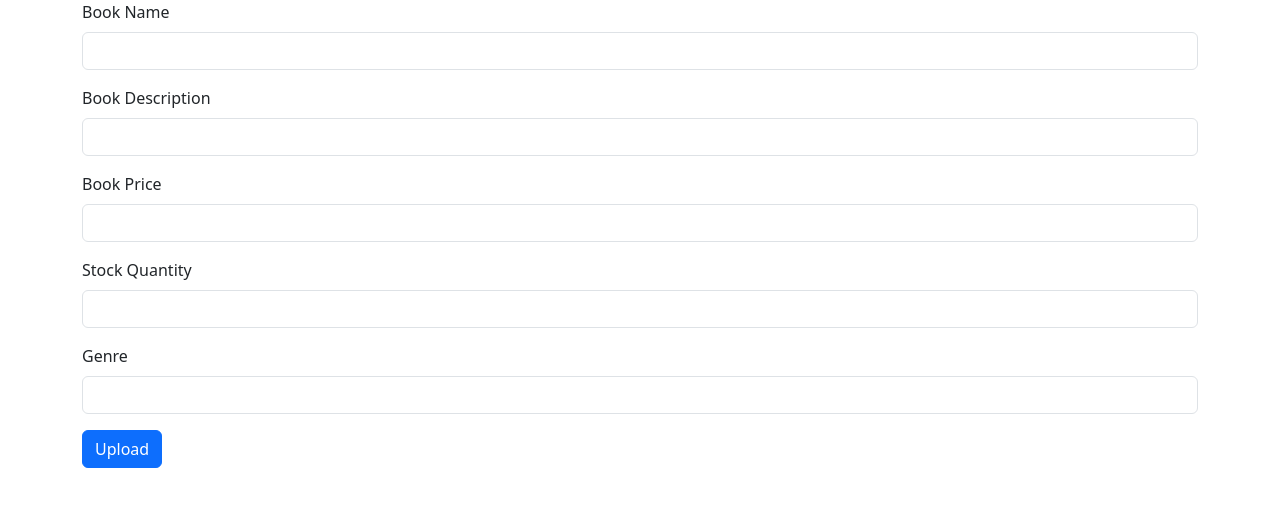
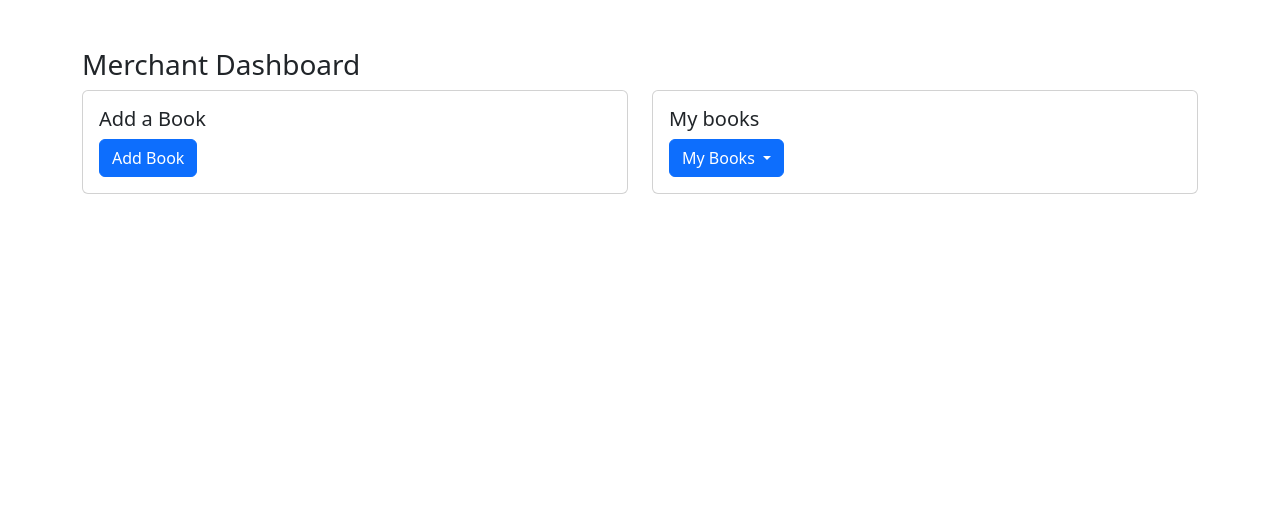
Before and after one commit to ch-Abhinay/bookshop, a Flask app: page /merchant_dashboard in a window 1280 px wide. Shown: the part 56-563 px from the top of the page. Run offline with Flask 3, Linux system fonts and the light colour scheme; a user stored in the database is signed in; data comes from the database, SQL or seed files in the repository.

Commit message:
added elements

```diff
--- a/templates/merchant_dash.html
+++ b/templates/merchant_dash.html
@@ -1,30 +1,40 @@
 {% include 'base.html' %}
 {% block body %}
-<div class="container">
-    <form method="post" action="/merchant_dashboard">
-        <div class="mb-3">
-          <label for="bookname" class="form-label">Book Name</label>
-          <input type="email" class="form-control" name = "bookname"id="bookname" aria-describedby="emailHelp">
+
+<body>
+  <div class="container mt-5">
+    <h3>Merchant Dashboard</h3>
+    <div class="row">
+      <div class="col-md-6 mb-4">
+        <div class="card">
+          <div class="card-body">
+            <h5 class="card-title">Add a Book</h5>
+            <a href="/merchant_dashboard/add_book" class="btn btn-primary">Add Book</a>
+          </div>
         </div>
-        <div class="mb-3">
-          <label for="bookdesc" class="form-label">Book Description</label>
-          <input type="password" class="form-control" name = "bookdesc" id="bookdesc">
+      </div>
+      <div class="col-md-6 mb-4">
+        <div class="card">
+          <div class="card-body">
+            <h5 class="card-title">My books</h5>
+            <div class="dropdown">
+              <button class="btn btn-primary dropdown-toggle" type="button" data-bs-toggle="dropdown"
+                aria-expanded="false">
+                My Books
+              </button>
+              <ul class="dropdown-menu">
+                {% for product in products %}
+                <li><a class="dropdown-item" href="#">{{ product.ProductName }}</a></li>
+                {% endfor %}
+              </ul>
+            </div>
+          </div>
         </div>
-        <div class="mb-3">
-            <label for="bookprice" class="form-label">Book Price</label>
-            <input type="password" class="form-control" name = "bookprice" id="bookprice">
-          </div>
-          <div class="mb-3">
-            <label for="stockamount" class="form-label">Stock Quantity</label>
-            <input type="password" class="form-control" name = "stockamount" id="stockamount">
-          </div>
-          <div class="mb-3">
-            <label for="categoryid" class="form-label">Genre</label>
-            <input type="password" class="form-control" name = "categoryid" id="categoryid">
-          </div>
+      </div>
+    </div>
+  </div>
+</body>
 
-        <button type="submit" class="btn btn-primary">Upload</button>
-      </form>
-</div>
+
 
 {% endblock body %}
```
Also changed, not shown: templates/add_book.html (added, +30 -0 lines).
